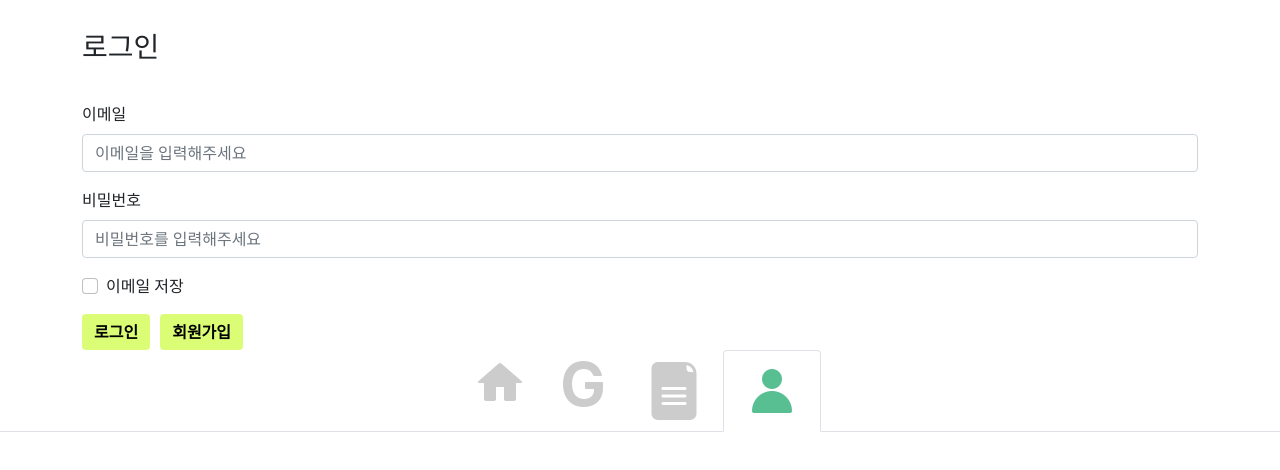
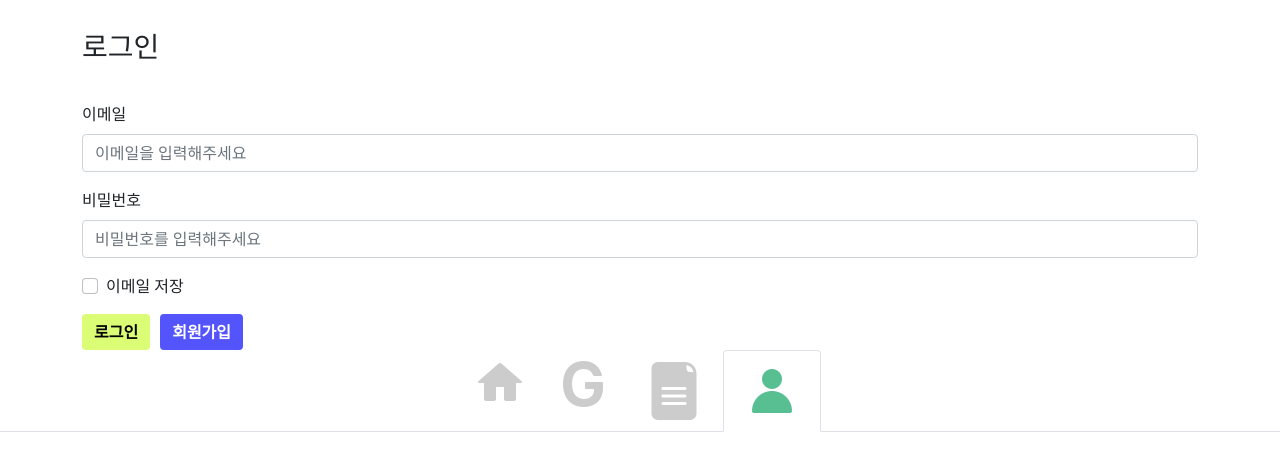
Before and after one commit to hwangseonju/MonitoringBwadrigo, a React (Create React App) app in the folder front/bwadrigo/: page /login in a window 1280 px wide. Shown: the top 470 px of the page. Built offline with nearby package versions, Linux system fonts and the light colour scheme.

Commit message:
[S06P31S104-248] HOTFIX: css_update
css update

```diff
--- a/front/bwadrigo/src/components/login.css
+++ b/front/bwadrigo/src/components/login.css
@@ -10,8 +10,8 @@
 }
 
 .btn-round{
-    background-color: #dafd75;
-    color: black;
+    background-color: rgb(84, 84, 252);
+    color: white;
     margin-left: 10px;
     outline: 0;
     border: 0;
--- a/front/bwadrigo/src/components/profile.css
+++ b/front/bwadrigo/src/components/profile.css
@@ -21,3 +21,7 @@
     outline: 0;
     border: 0;
 }
+
+.profile_text{
+    font-size: 18px;
+}
--- a/front/bwadrigo/src/components/profile.jsx
+++ b/front/bwadrigo/src/components/profile.jsx
@@ -151,7 +151,7 @@ function Profile() {
             <div>
                 <br></br>
                 <Container className='profile_container'>
-                    <h2> 런드리고와 함께 빨래없는 생활을 시작하세요.</h2>
+                    <div className='profile_text'> 런드리고와 함께 빨래없는 생활을 시작하세요.</div>
                     <div className='profile_div'></div>
                     <Button className='profile_login' href="/login">로그인</Button>
                 </Container>
```
